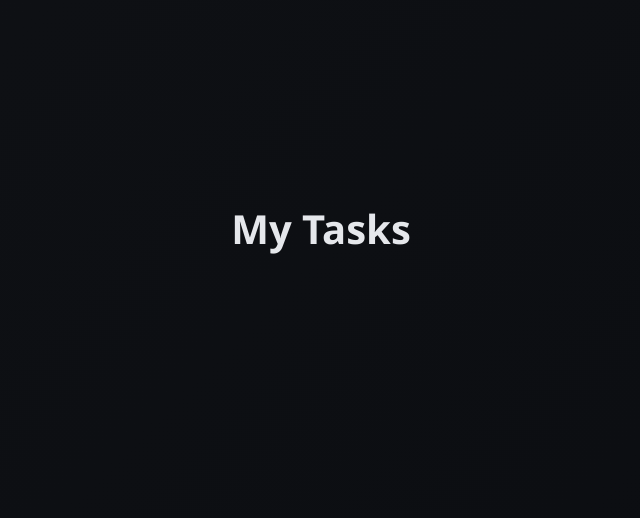
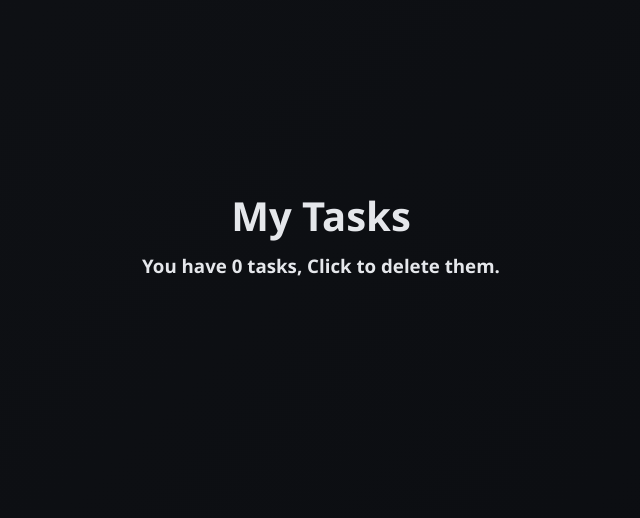
Before and after one commit to kaushal-Prakash/todo_django, a Django app: page /tasks/ in a window 1280 px wide. Shown: the part 157-675 px from the top of the page, without its empty margins (319-959 px from the left). Run offline with Django 5.2, Linux system fonts and the light colour scheme.

Commit message:
update task page: adjust task title margin and add task count subtitle

```diff
--- a/main/static/style.css
+++ b/main/static/style.css
@@ -94,7 +94,7 @@ body {
 
 .tasks-title {
     font-size: 2.5rem;
-    margin-bottom: 30px;
+    margin-bottom: 10px;
     text-align: center;
 }
 
@@ -207,3 +207,10 @@ body {
     color: #ccc;
     cursor: pointer;
 }
+
+#task-container-sub-header{
+    display: flex;
+    justify-content: center;
+    align-items: center;
+    margin-bottom: 20px;
+}
--- a/main/static/tasks.js
+++ b/main/static/tasks.js
@@ -9,6 +9,11 @@ const taskInput = document.getElementById("taskInput");
 function loadTasks() {
   const tasks = JSON.parse(localStorage.getItem("todos")) || [];
   taskList.innerHTML = "";
+
+  if (tasks.length >= 0) {
+    const taskSubTitle = document.getElementById("task-container-sub-header");
+    taskSubTitle.textContent = `You have ${tasks.length} tasks, Click to delete them.`;
+  }
 
   tasks.forEach((task, index) => {
     const li = document.createElement("li");
--- a/main/templates/tasks.html
+++ b/main/templates/tasks.html
@@ -7,7 +7,8 @@
   </head>
   <body>
     <div class="tasks-container">
-      <h1 class="tasks-title">My Tasks</h1>
+      <h1 class="tasks-title" id="task-container-header">My Tasks</h1>
+      <h3 id="task-container-sub-header">My Tasks</h3>
 
       <ul id="taskList" class="task-list"></ul>
     </div>
```
Lines whose indentation alone changed are shown as unchanged.
